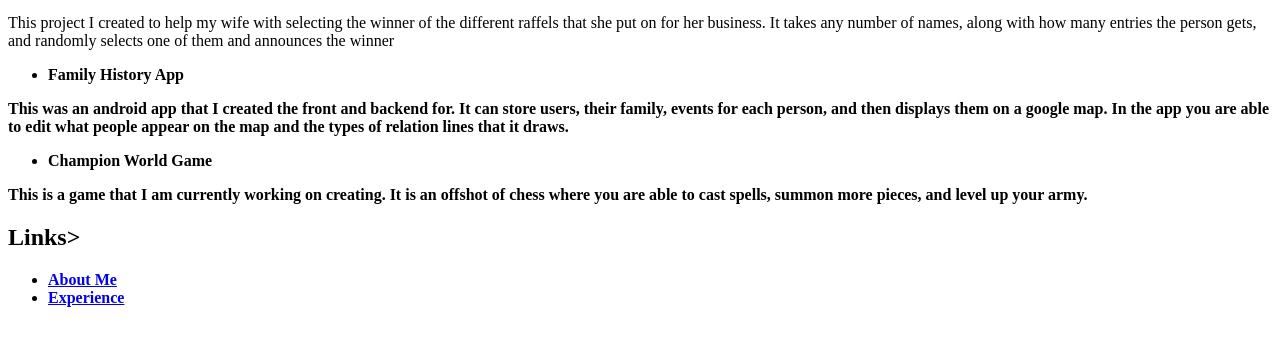
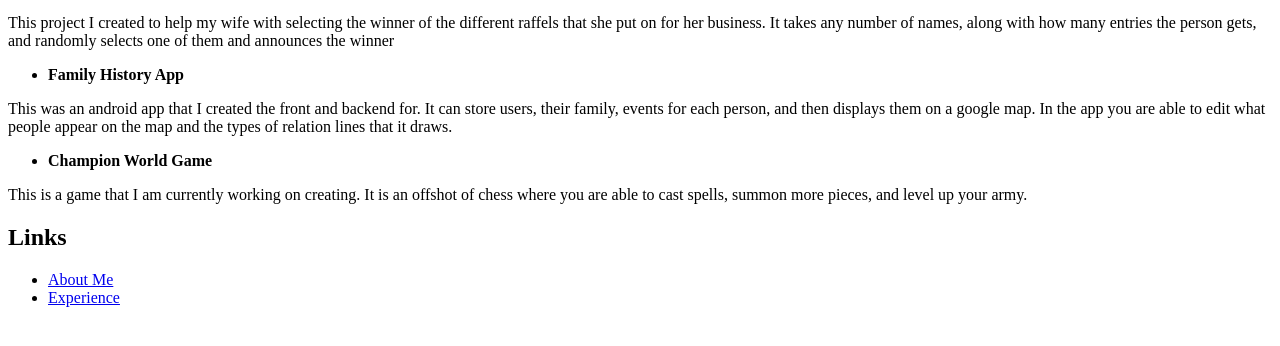
Before and after one commit to KiocLeader/portfolio, a plain HTML site: page projects.html in a window 1280 px wide. Shown: the part 100-446 px from the top of the page. Drawn offline with Linux system fonts and the light colour scheme.

Commit message:
Update projects.html

```diff
--- a/projects.html
+++ b/projects.html
@@ -10,14 +10,14 @@
 		</ul>
 		<p>This project I created to help my wife with selecting the winner of the different raffels that she put on for her business. It takes any number of names, along with how many entries the person gets, and randomly selects one of them and announces the winner</p>
 		<ul>
-			<li><p><strong>Family History App</strong</p></li>
+			<li><p><strong>Family History App</strong></p></li>
 		</ul>
 		<p>This was an android app that I created the front and backend for. It can store users, their family, events for each person, and then displays them on a google map. In the app you are able to edit what people appear on the map and the types of relation lines that it draws.</p>
 		<ul>
 			<li><p><strong>Champion World Game</strong></p></li>
 		</ul>
 		<p>This is a game that I am currently working on creating. It is an offshot of chess where you are able to cast spells, summon more pieces, and level up your army.</p>
-		<h2>Links></h2>
+		<h2>Links</h2>
 		<ul>
 			<li><a href='index.html'>About Me</a></li>
 			<li><a href='experience.html'>Experience</a></li>
```
